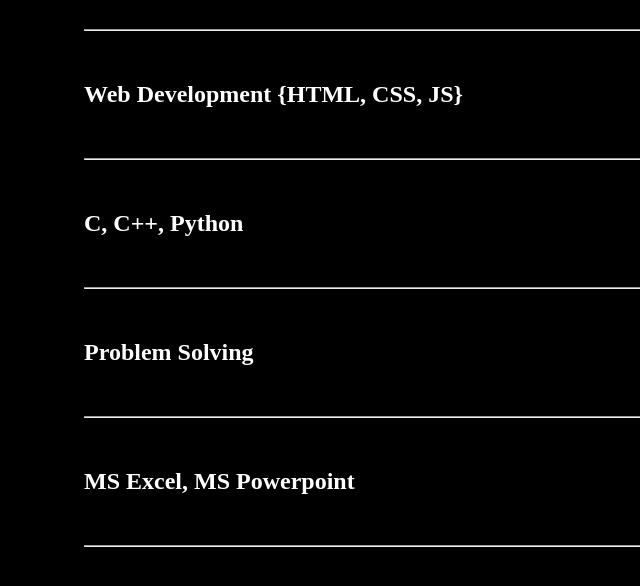
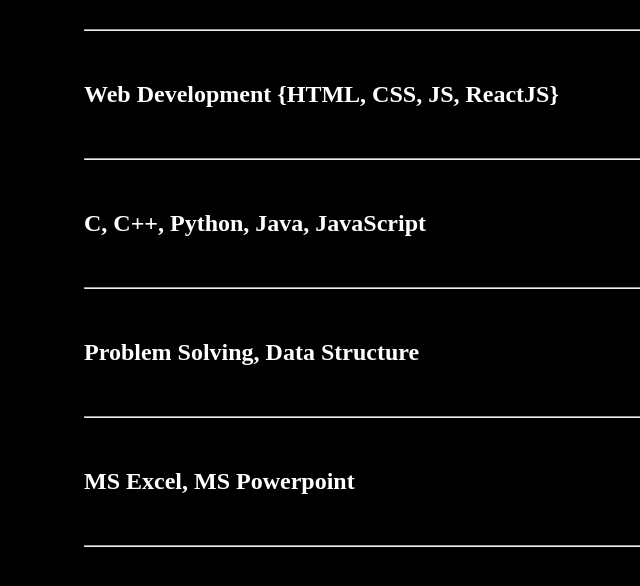
Before and after one commit to ayush-singh09/CodSoft, a plain HTML site: page Portfolio/skills.html in a window 1280 px wide. Shown: the part 158-744 px from the top of the page, without its empty margins (16-656 px from the left). Drawn offline with Linux system fonts and the light colour scheme.

Commit message:
Update skills.html

```diff
--- a/Portfolio/skills.html
+++ b/Portfolio/skills.html
@@ -11,11 +11,11 @@
     <div class="contact-main">
         <h1>My Skills</h1>
         <hr class="line">
-        <h2>Web Development {HTML, CSS, JS}</h2>
+        <h2>Web Development {HTML, CSS, JS, ReactJS}</h2>
         <hr class="line">
-        <h2>C, C++, Python</h2>
+        <h2>C, C++, Python, Java, JavaScript</h2>
         <hr class="line">
-        <h2>Problem Solving</h2>
+        <h2>Problem Solving, Data Structure</h2>
         <hr class="line">
         <h2>MS Excel, MS Powerpoint</h2>
         <hr class="line">
```
